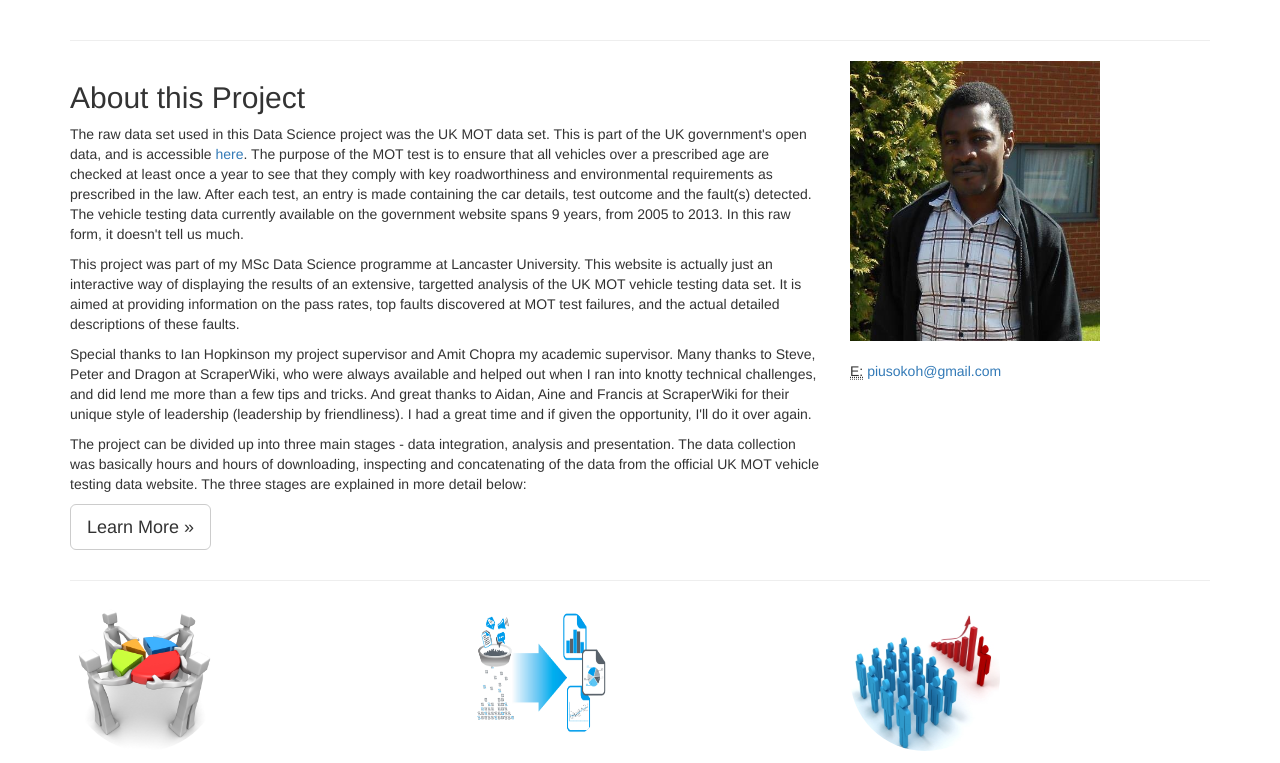
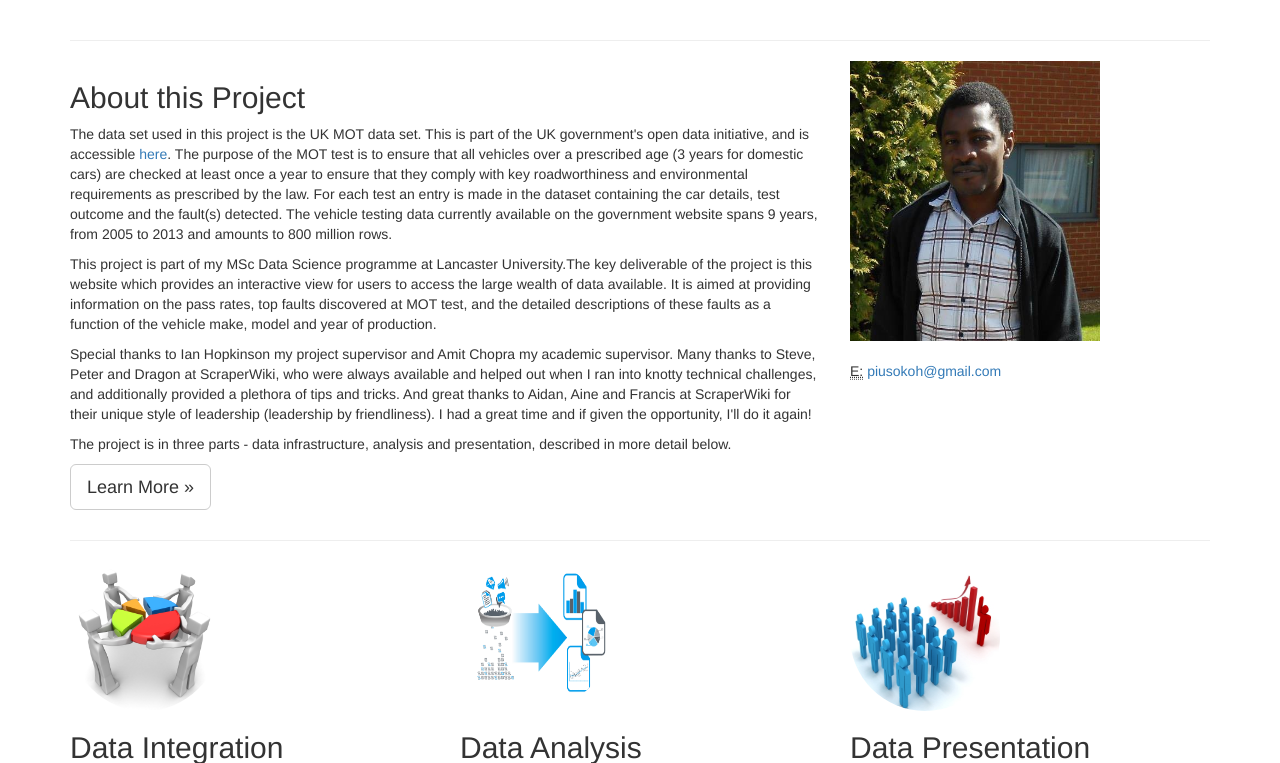
Before and after one commit to scraperwiki/MOT-app, a Flask app: page /about in a window 1280 px wide. Shown: the part 51-814 px from the top of the page. Run offline with Flask 2, Linux system fonts and the light colour scheme; parts of the project's set-up code (start-up, migrations or seed data) failed here and were passed over; some libraries are stand-ins or nearby versions.

Commit message:
Update About intro

```diff
--- a/app/templates/about.html
+++ b/app/templates/about.html
@@ -12,12 +12,12 @@
         <div class="row">
             <div class="col-sm-8">
                 <h2>About this Project</h2>
-                <p>The raw data set used in this Data Science project was the UK MOT data set. This is part of the UK government's open data, and is accessible <a href="http://data.gov.uk/dataset/anonymised_mot_test/">here</a>. The purpose of the MOT test is to ensure that all vehicles over a prescribed age are checked at least once a year to see that they comply with key roadworthiness and environmental requirements as prescribed in the law. After each test, an entry is made containing the car details, test outcome and the fault(s) detected. The vehicle testing data currently available on the government website spans 9 years, from 2005 to 2013. In this raw form, it doesn't tell us much.</p>
-                <p>This project was part of my MSc Data Science programme at Lancaster University. This website is actually just an interactive way of displaying the results of an extensive, targetted analysis of the UK MOT vehicle testing data set. It is aimed at providing information on the pass rates, top faults discovered at MOT test failures, and the actual detailed descriptions of these faults.</p>
-                <p> Special thanks to Ian Hopkinson my project supervisor and Amit Chopra my academic supervisor. Many thanks to Steve, Peter and Dragon at ScraperWiki, who were always available and helped out when I ran into knotty technical challenges, and did lend me more than a few tips and tricks. And great thanks to Aidan, Aine and Francis at ScraperWiki for their unique style of leadership (leadership by friendliness). I had a great time and if given the opportunity, I'll do it over again.</p>
-                <p>The project can be divided up into three main stages - data integration, analysis and presentation. The data collection was basically hours and hours of downloading, inspecting and concatenating of the data from the official UK MOT vehicle testing data website. The three stages are explained in more detail below:</p>
+                <p>The data set used in this project is the UK MOT data set. This is part of the UK government's open data initiative, and is accessible <a href="http://data.gov.uk/dataset/anonymised_mot_test/">here</a>. The purpose of the MOT test is to ensure that all vehicles over a prescribed age (3 years for domestic cars) are checked at least once a year to ensure that they comply with key roadworthiness and environmental requirements as prescribed by the law. For each test an entry is made in the dataset containing the car details, test outcome and the fault(s) detected. The vehicle testing data currently available on the government website spans 9 years, from 2005 to 2013 and amounts to 800 million rows.</p>
+                <p>This project is part of my MSc Data Science programme at Lancaster University.The key deliverable of the project is this website which provides an interactive view for users to access the large wealth of data available. It is aimed at providing information on the pass rates, top faults discovered at MOT test, and the detailed descriptions of these faults as a function of the vehicle make, model and year of production.</p>
+                <p>Special thanks to Ian Hopkinson my project supervisor and Amit Chopra my academic supervisor. Many thanks to Steve, Peter and Dragon at ScraperWiki, who were always available and helped out when I ran into knotty technical challenges, and additionally provided a plethora of tips and tricks. And great thanks to Aidan, Aine and Francis at ScraperWiki for their unique style of leadership (leadership by friendliness). I had a great time and if given the opportunity, I'll do it again!</p>
+                <p>The project is in three parts - data infrastructure, analysis and presentation, described in more detail below.</p>
                 <p>
-                    <a class="btn btn-default btn-lg" href="https://blog.scraperwiki.com/?p=758223689&preview=1&_ppp=1c42663a9d">Learn More &raquo;</a>
+                    <a class="btn btn-default btn-lg" href="https://blog.scraperwiki.com/2015/08/which-car-should-i-not-buy-find-out-with-the-scraperwiki-mot-website/">Learn More &raquo;</a>
                 </p>
             </div>
             <div class="col-sm-4">
```
